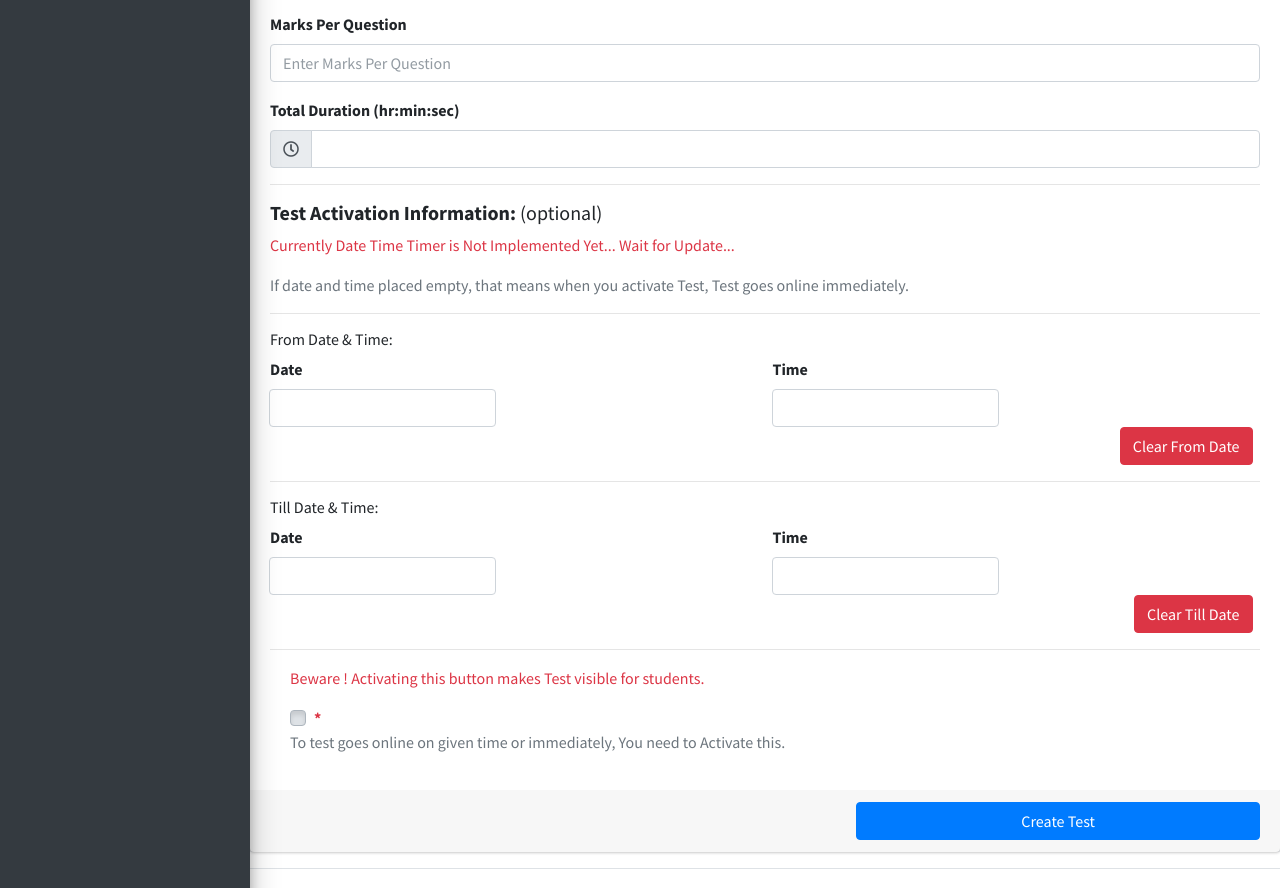
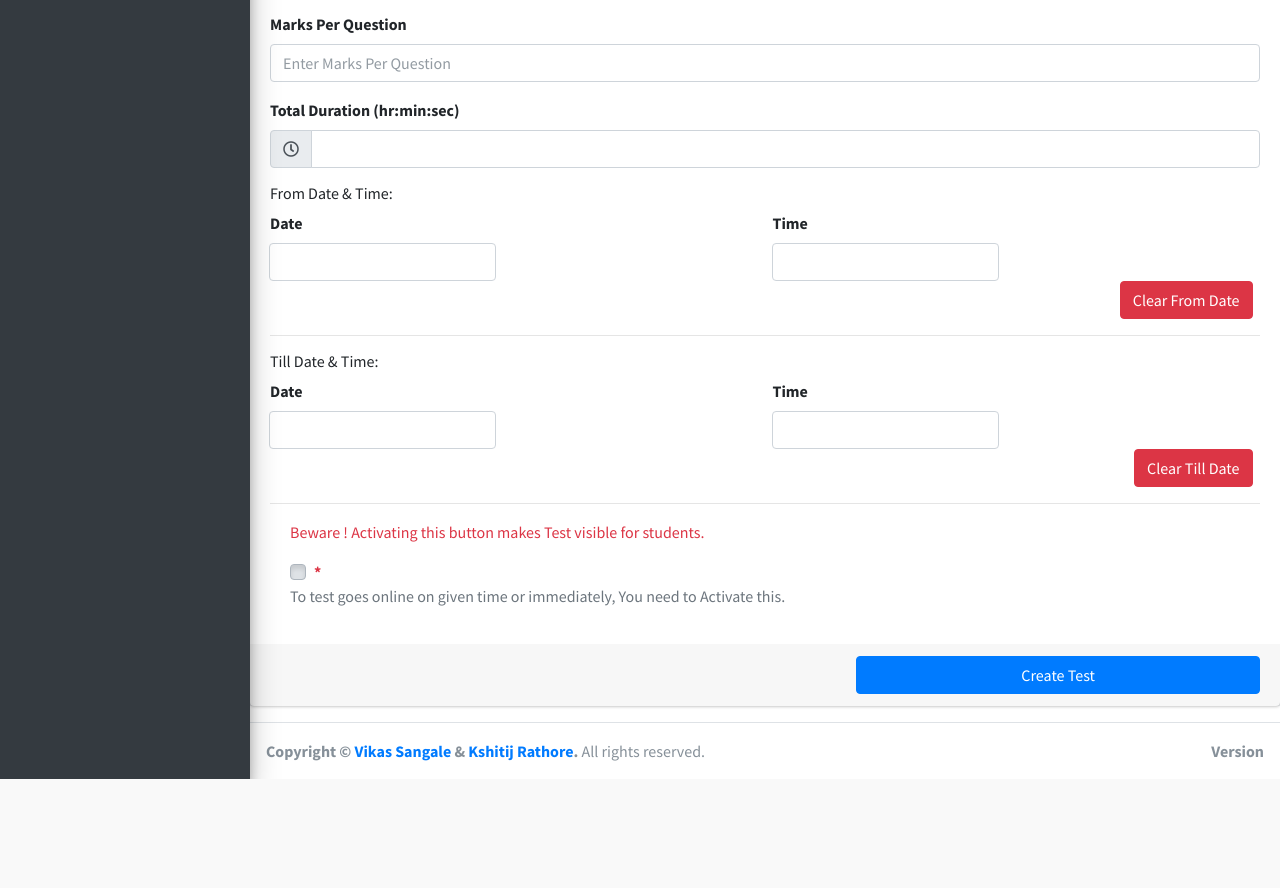
Before and after one commit to Vikas8773/Online_Test_Platform, a Django app: template backend/templates/examine/add_test.html in a window 1280 px wide. Shown: the part 537-1425 px from the top of the page. After the commit the page ends 1316 px from the top, so only its background shows below. Run offline with Django 3.2, Linux system fonts and the light colour scheme; the template is opened without the code that fills it, so the values that code supplies are empty; some libraries are stand-ins or nearby versions.

Commit message:
Update add_test.html

```diff
--- a/backend/templates/examine/add_test.html
+++ b/backend/templates/examine/add_test.html
@@ -66,11 +66,7 @@
               <input type="text" class="form-control" data-inputmask='"mask": "99:99:99"' data-mask id="total_time" name="total_time" required>
             </div>
         </div>
-        <hr>
-        <h5><b>Test Activation Information:</b> (optional)</h5>
-        <p class="text-danger">Currently Date Time Timer is Not Implemented Yet... Wait for Update...</p>
-        <p class="text-muted">If date and time placed empty, that means when you activate Test, Test goes online immediately.</p>
-        <hr>
+
         <div class="form-group">
           <H6>From Date & Time:</H6>
           <div class="row">
```
